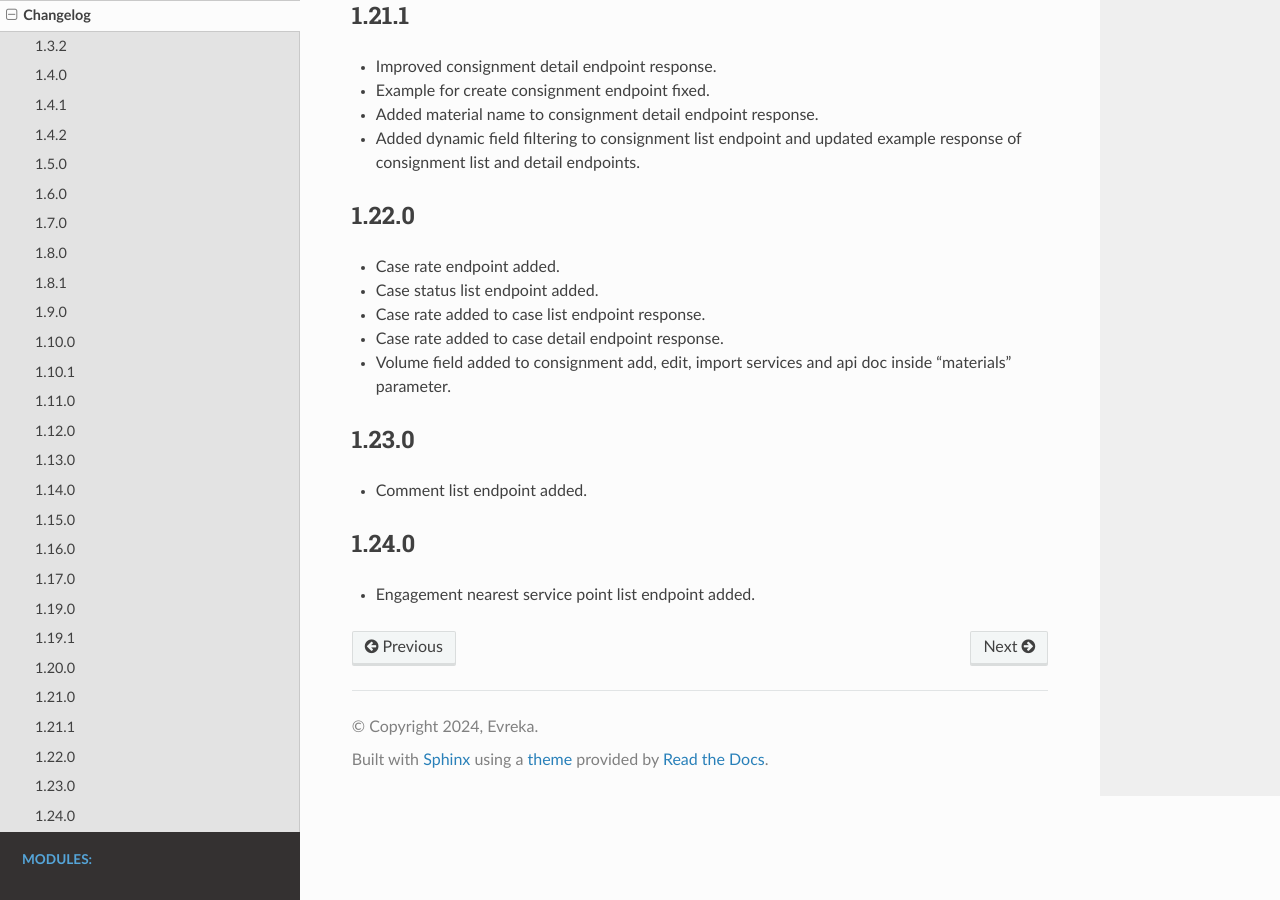
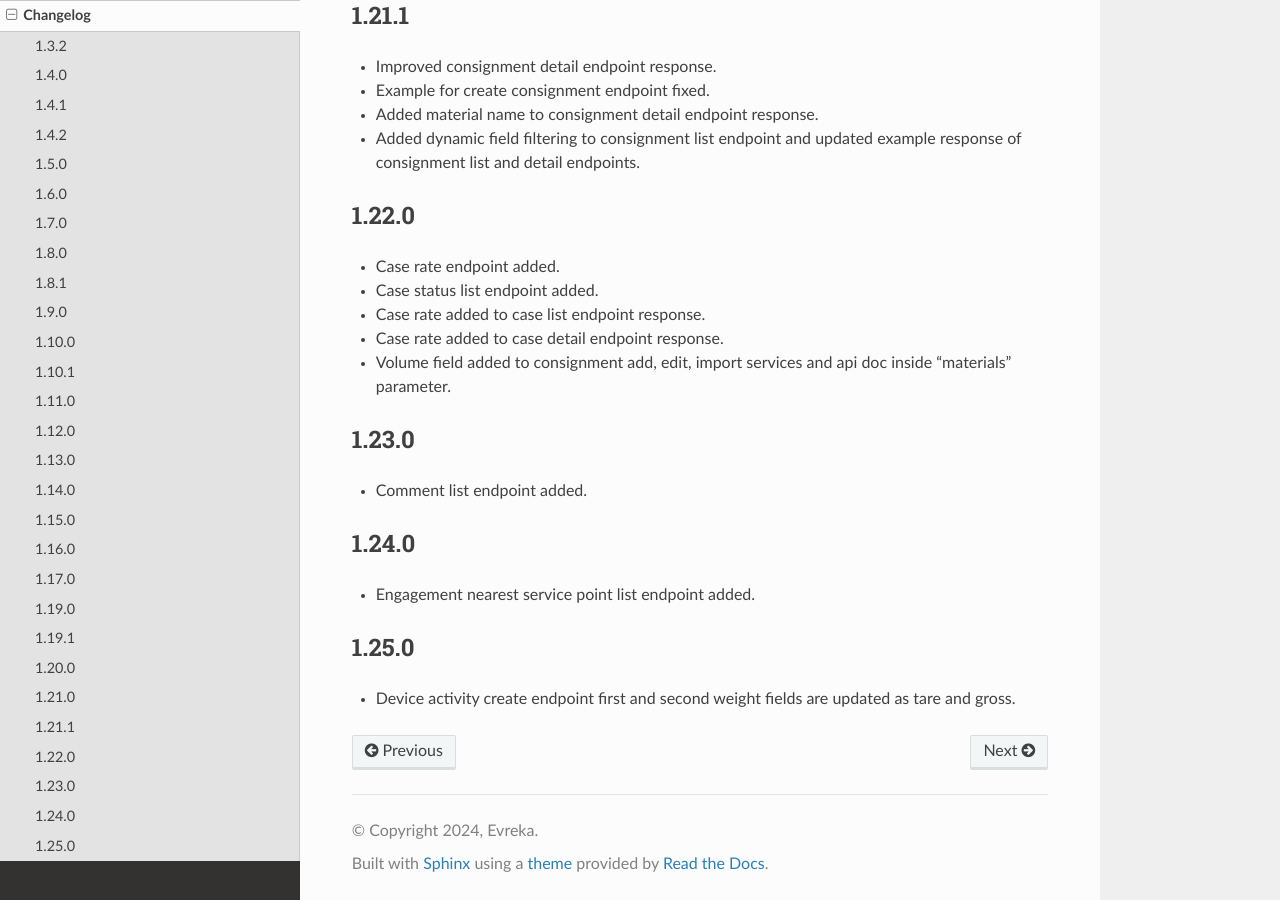
Before and after one commit to evrekadev/evreka-api-doc, a Sphinx documentation site: the page built from source/changelog.rst, in a window 1280 px wide and 900 px high, scrolled down 4041 px. Built offline with Sphinx 7.4.7 and the Read the Docs theme 3.1.0, drawn with Linux system fonts in a browser that asks for light colours.

Commit message:
Sprint/133 Changelog Files

```diff
--- a/source/changelog.rst
+++ b/source/changelog.rst
@@ -151,3 +151,7 @@ Changelog
 1.24.0
 ----------------
 - Engagement nearest service point list endpoint added.
+
+1.25.0
+----------------
+- Device activity create endpoint first and second weight fields are updated as tare and gross.
--- a/source/conf.py
+++ b/source/conf.py
@@ -9,7 +9,7 @@
 project = 'Evreka360 API'
 copyright = '2024, Evreka'
 author = 'Evreka'
-version = '1.24.0'
+version = '1.25.0'
 
 # -- General configuration ---------------------------------------------------
 # https://www.sphinx-doc.org/en/master/usage/configuration.html#general-configuration
```
